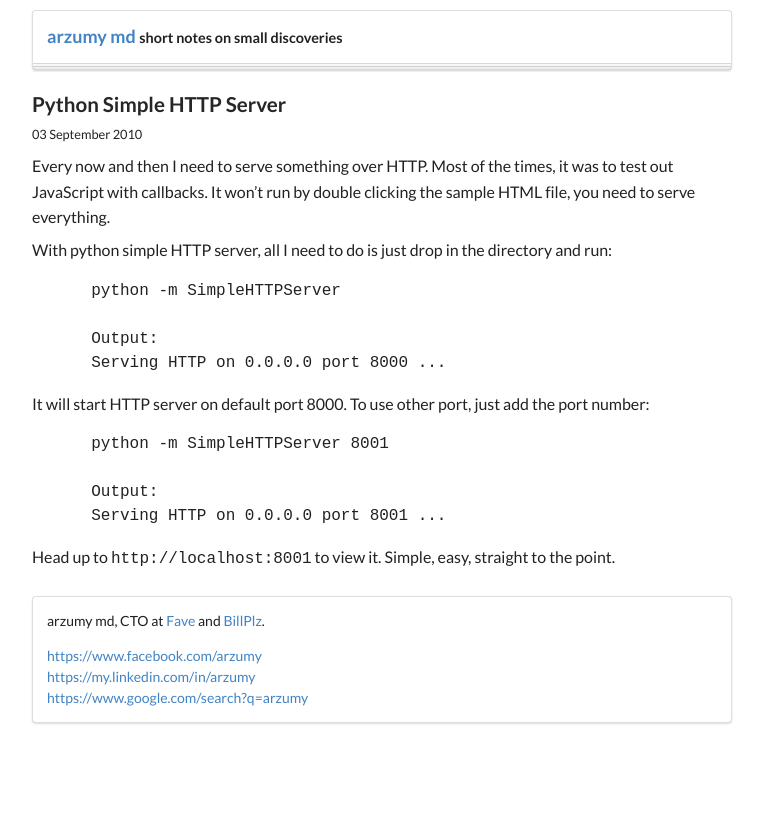
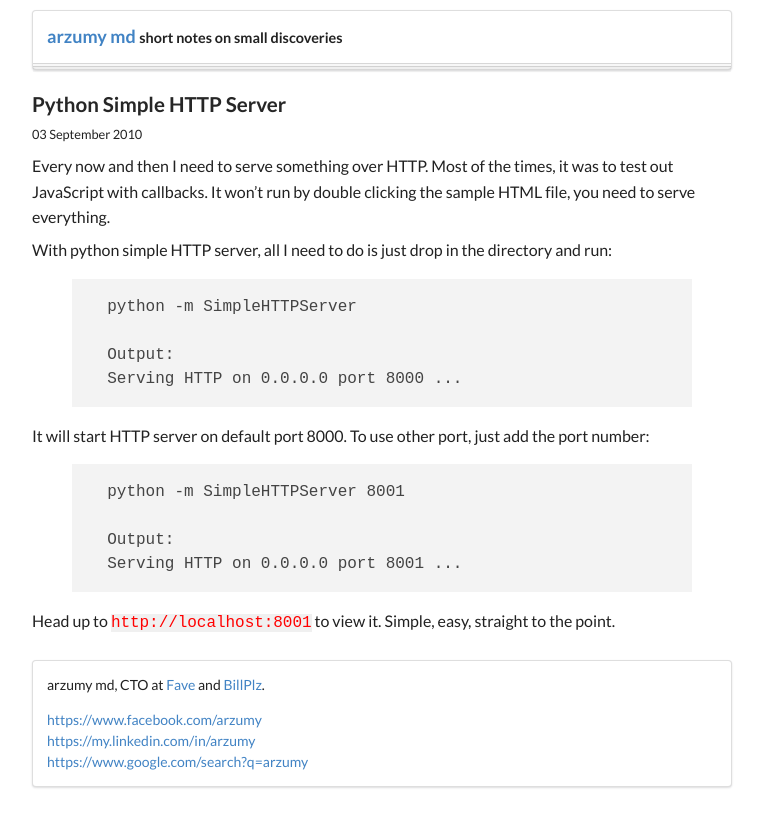
Before and after one commit to arzumy/arzumy.github.com, a Jekyll site: the page built from _posts/2010-09-03-python-simple-http-server.md, in a window 1280 px wide. Shown: the top 827 px of the page, without its empty margins (258-1021 px from the left). Built offline with Jekyll 4.4.1, drawn with Linux system fonts in a browser that asks for light colours; nearby versions of some CDN libraries; Markdown is read by kramdown in place of the engine named in the settings.

Commit message:
update code styling

```diff
--- a/Gemfile
+++ b/Gemfile
@@ -1,5 +1,5 @@
 source 'https://rubygems.org'
 
 gem 'jekyll'
-gem 'rdiscount'
+gem 'kramdown'
 gem 'rouge'
--- a/_config.yml
+++ b/_config.yml
@@ -9,7 +9,7 @@ meta:
 
 highlighter: rogue
 permalink: /:title
-markdown: rdiscount
+markdown: kramdown
 
 content:
   talks:
--- a/_includes/javascripts.html
+++ b/_includes/javascripts.html
@@ -2,8 +2,12 @@
   src="https://code.jquery.com/jquery-3.1.1.min.js"
   integrity="sha256-hVVnYaiADRTO2PzUGmuLJr8BLUSjGIZsDYGmIJLv2b8="
   crossorigin="anonymous"></script>
+<script src="//cdnjs.cloudflare.com/ajax/libs/highlight.js/9.12.0/highlight.min.js"></script>
 <script src="/semantic/dist/semantic.min.js"></script>
 <script src="/assets/js/main.js"></script>
+
+<script>hljs.initHighlightingOnLoad();</script>
+
 <script type="text/javascript">
 
   var _gaq = _gaq || [];
--- a/_layouts/default.html
+++ b/_layouts/default.html
@@ -9,6 +9,7 @@
     <link href="/assets/images/favicon.ico" rel="icon" type="image/x-icon" />
     <link rel="stylesheet" type="text/css" href="/semantic/dist/semantic.min.css">
     <link rel="stylesheet" type="text/css" href="/assets/css/over.css">
+    <link rel="stylesheet" href="//cdnjs.cloudflare.com/ajax/libs/highlight.js/9.12.0/styles/default.min.css">
   </head>
 	<body>
 		<div class="ui text container over">
--- a/assets/css/over.css
+++ b/assets/css/over.css
@@ -6,3 +6,8 @@
   line-height: 1.58;
   letter-spacing: -.003em;
 }
+
+p > code {
+  background-color: rgb(240, 240, 240);
+  color: red;
+}
```
Also changed, not shown: Gemfile.lock.
